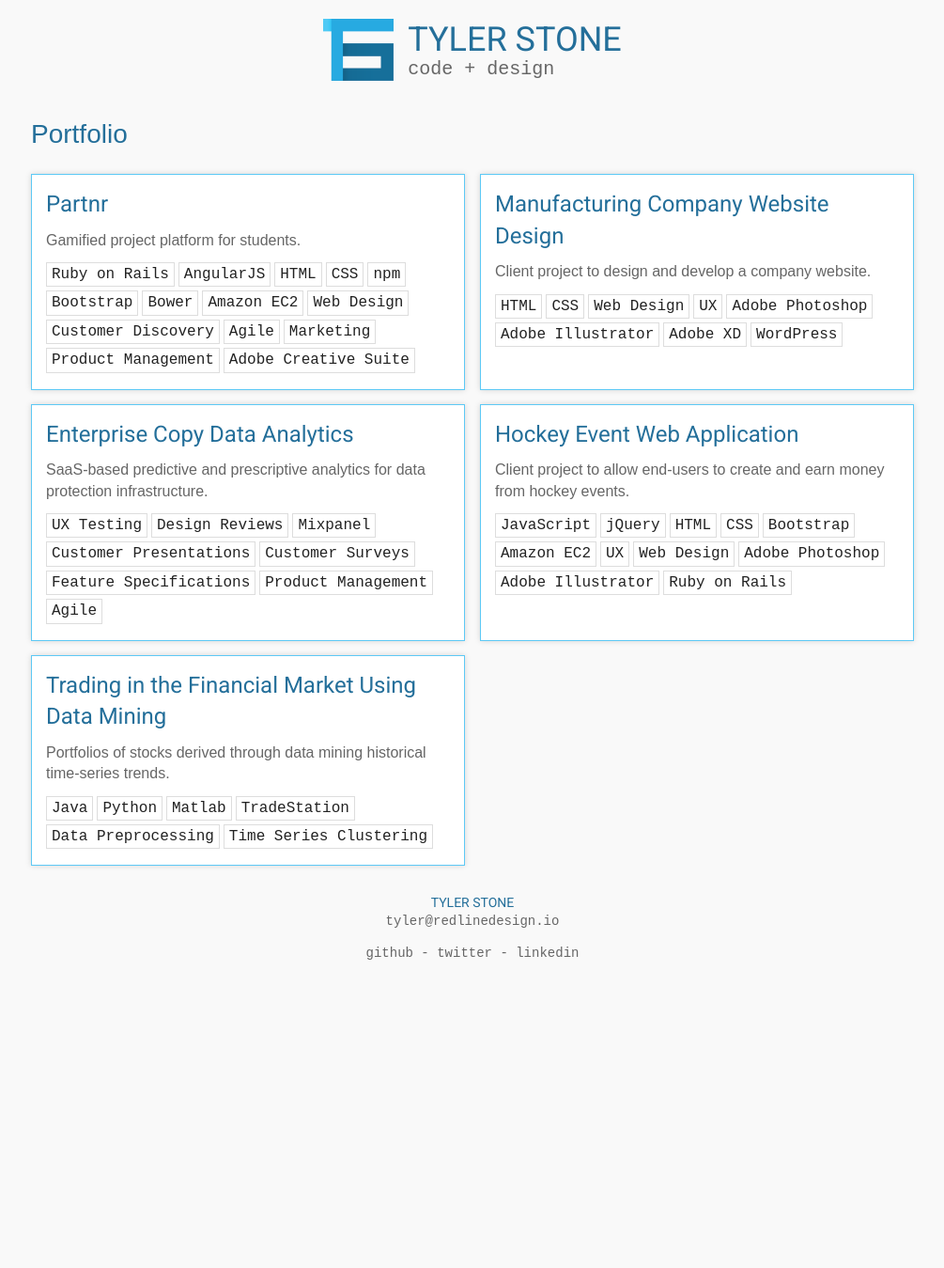
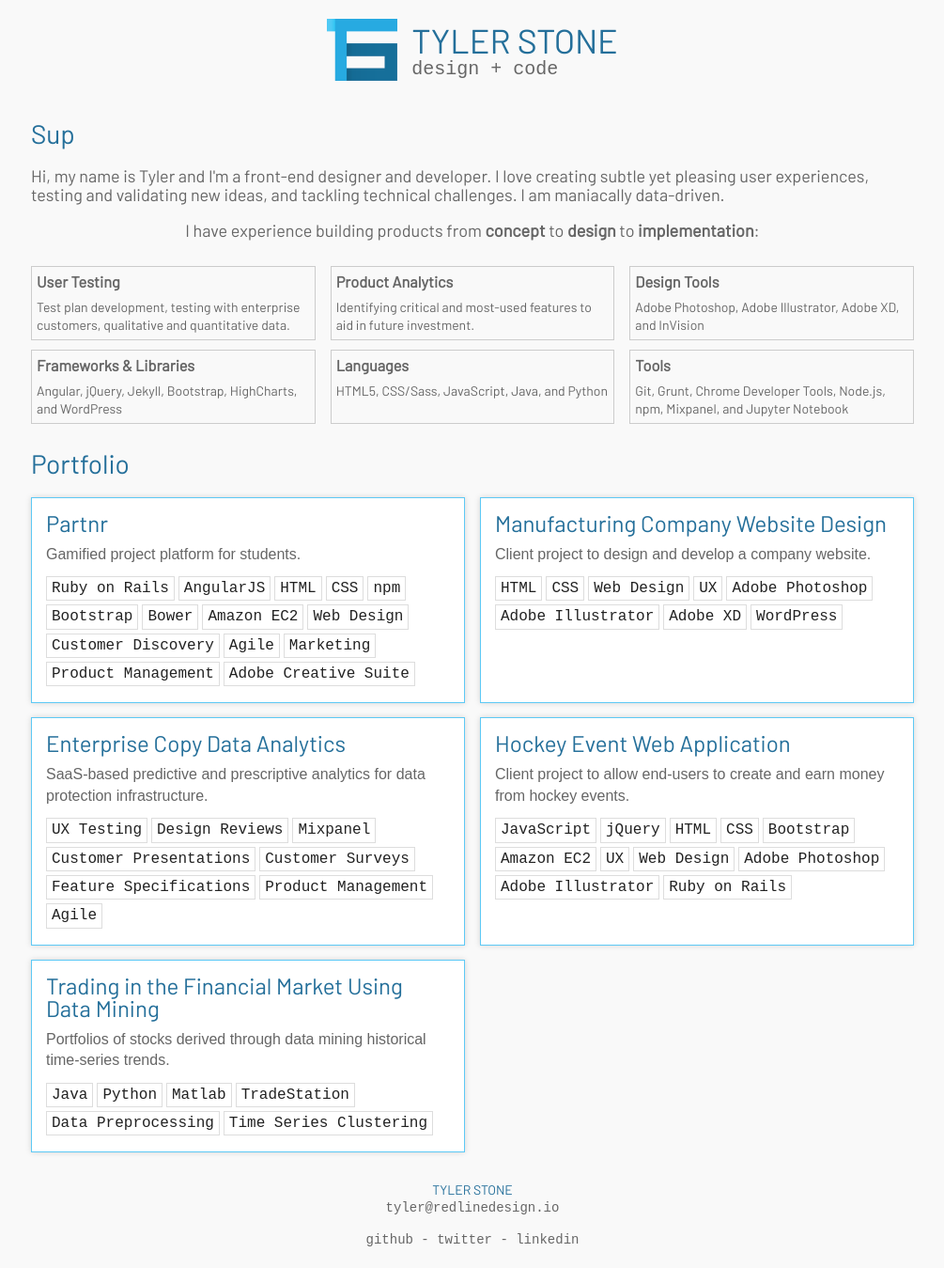
Before and after one commit to tyler-stone/tylerstone.io, a Jekyll site: the page built from index.md, in a window 1280 px wide. Shown: the whole page at 94% size, without its empty margins (137-1142 px from the left). Built offline with Jekyll 4.4.1, drawn with Linux system fonts in a browser that asks for light colours; before the commit the page ends 1044 px from its top, so only the background shows below that.

Commit message:
added intro section

```diff
--- a/_config.yml
+++ b/_config.yml
@@ -16,7 +16,7 @@
 title: TYLER STONE
 email: tyler@redlinedesign.io
 description: >- # this means to ignore newlines until "baseurl:"
-  code + design
+  design + code
 baseurl: "" # the subpath of your site, e.g. /blog
 url: "https://tylerstone.io" # the base hostname & protocol for your site, e.g. http://example.com
 twitter_username: tyler_stone_
--- a/_includes/head.html
+++ b/_includes/head.html
@@ -10,7 +10,7 @@
   <link rel="canonical" href="{{ page.url | replace:'index.html','' | absolute_url }}">
   <link rel="alternate" type="application/rss+xml" title="{{ site.title | escape }}" href="{{ "/feed.xml" | relative_url }}">
 
-  <link href="https://fonts.googleapis.com/css?family=Roboto" rel="stylesheet">
+  <link href="https://fonts.googleapis.com/css?family=Barlow" rel="stylesheet">
 
   {% if jekyll.environment == 'production' and site.google_analytics %}
   {% include google-analytics.html %}
--- a/_layouts/portfolio.html
+++ b/_layouts/portfolio.html
@@ -3,7 +3,55 @@ layout: default
 weight: 1
 ---
 
-<h2>Portfolio</h2>
+<h2 class="top-level-header">Sup</h2>
+<div class="intro">
+    <p>
+        Hi, my name is Tyler and I'm a front-end designer and developer. I love creating subtle yet pleasing user experiences, testing
+        and validating new ideas, and tackling technical challenges. I am maniacally data-driven.
+    </p>
+    <p class="text-center">
+        I have experience building products from <strong>concept</strong> to <strong>design</strong> to <strong>implementation</strong>:
+    </p>
+    <div class="row">
+        <div class="col-xs-12 col-sm-6 col-md-4 skill-highlight-box-wrapper">
+            <div class="skill-highlight-box">
+                <h3>User Testing</h3>
+                <span>Test plan development, testing with enterprise customers, qualitative and quantitative data.</span>
+            </div>
+        </div>
+        <div class="col-xs-12 col-sm-6 col-md-4 skill-highlight-box-wrapper">
+            <div class="skill-highlight-box">
+                <h3>Product Analytics</h3>
+                <span>Identifying critical and most-used features to aid in future investment.</span>
+            </div>
+        </div>
+        <div class="col-xs-12 col-sm-6 col-md-4 skill-highlight-box-wrapper">
+            <div class="skill-highlight-box">
+                <h3>Design Tools</h3>
+                <span>Adobe Photoshop, Adobe Illustrator, Adobe XD, and InVision</span>
+            </div>
+        </div>
+        <div class="col-xs-12 col-sm-6 col-md-4 skill-highlight-box-wrapper">
+            <div class="skill-highlight-box">
+                <h3>Frameworks & Libraries</h3>
+                <span>Angular, jQuery, Jekyll, Bootstrap, HighCharts, and WordPress</span>
+            </div>
+        </div>
+        <div class="col-xs-12 col-sm-6 col-md-4 skill-highlight-box-wrapper">
+            <div class="skill-highlight-box">
+                <h3>Languages</h3>
+                <span>HTML5, CSS/Sass, JavaScript, Java, and Python</span>
+            </div>
+        </div>
+        <div class="col-xs-12 col-sm-6 col-md-4 skill-highlight-box-wrapper">
+            <div class="skill-highlight-box">
+                <h3>Tools</h3>
+                <span>Git, Grunt, Chrome Developer Tools, Node.js, npm, Mixpanel, and Jupyter Notebook</span>
+            </div>
+        </div>
+    </div>
+</div>
+<h2 class="top-level-header">Portfolio</h2>
 <div class="row">
 {% assign portfolioItems = site.portfolio | sort: "weight" %}
 {% for item in portfolioItems %}
--- a/_sass/variables.scss
+++ b/_sass/variables.scss
@@ -1,4 +1,4 @@
-$font-stack-primary: Roboto, arial, san-serif;
+$font-stack-primary: Barlow, arial, san-serif;
 $font-stack-secondary: Courier New, monospace;
 $font-stack-paragraph: Arial, san-serif;
 
--- a/assets/main.scss
+++ b/assets/main.scss
@@ -141,6 +141,45 @@ nav a.active {
     border-bottom: 1px solid $primary-blue;
 }
 
+.top-level-header {
+    font-family: $font-stack-primary;
+    margin-bottom: 15px;
+}
+
+.skill-highlight-box-wrapper {
+    display: flex;
+}
+
+.skill-highlight-box {
+    font-size: 14px;
+    border: 1px solid #ccc;
+    color: #666;
+    font-family: $font-stack-primary;
+    padding: 5px;
+    margin-top: 10px;
+    width: 100%;
+    max-width: 100%;
+
+    h3 {
+        margin-top: 0;
+        margin-bottom: 5px;
+        font-weight: bold;
+    }
+}
+
+.intro {
+    p {
+        color: #666666;
+        font-size: 18px;
+        line-height: 20px;
+        font-family: $font-stack-primary;
+    }
+
+    p:first-child {
+        margin-top: 0px;
+    }
+}
+
 .white-tile {
     background-color: white;
     border: 1px solid $secondary-blue;
@@ -223,6 +262,7 @@ a.img-link:hover {
     h3 {
         font-family: $font-stack-primary;
         font-size: 24px;
+        line-height: 24px;
         color: $primary-blue;
         margin: 0;
     }
```
